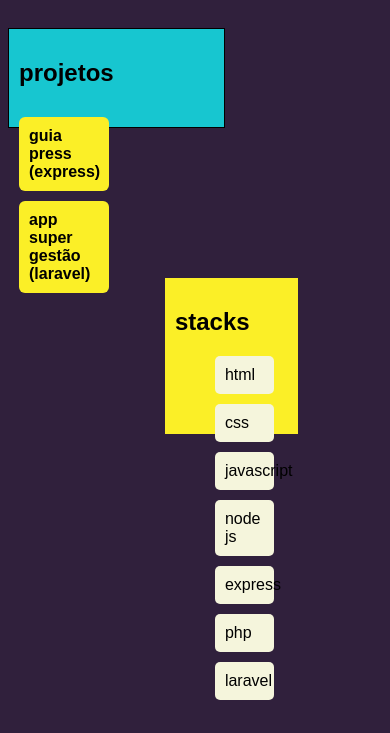
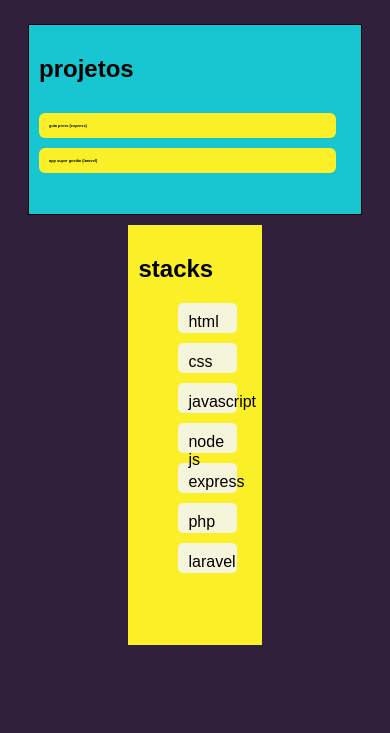
Before and after one commit to Rodrigo-brinate/portifolio, a plain HTML site: page index.html in a window 390 px wide. Shown: the part 111-844 px from the top of the page. Drawn offline with Linux system fonts and the light colour scheme.

Commit message:
Add files via upload

```diff
--- a/index.html
+++ b/index.html
@@ -63,6 +63,37 @@ li {
     border-radius: 5px;
     padding: 10px;
 }
+
+@media  (max-width: 1070px){
+    .tecnologias {
+        height: 50vw;
+    }
+
+}
+@media  (max-width: 750px){
+    .tecnologias {
+        display: block;
+        margin-left: auto;
+        margin-right: auto;
+        float: none;
+        height: 400px;
+        margin-top: 10px;
+    }
+    .projeto {
+        display: block;
+        width: 80vw;
+        height: 20vh;
+        margin-left: auto;
+        margin-right: auto;
+    }
+    li {
+        height: 10px;
+    }
+    a {
+        font-size: 1vw;
+        width: 71vw;
+    }
+
     </style>
 
 </head>
```
